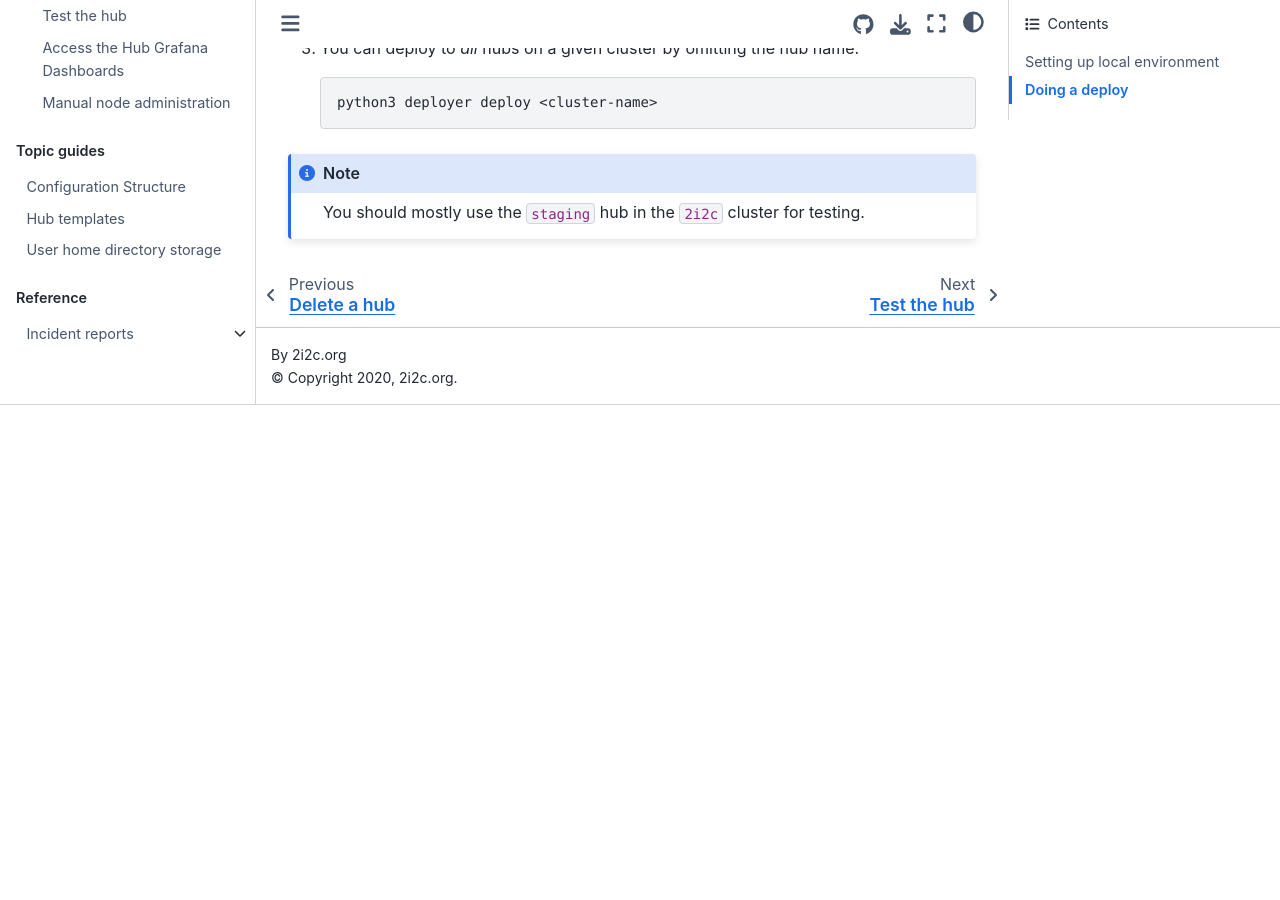
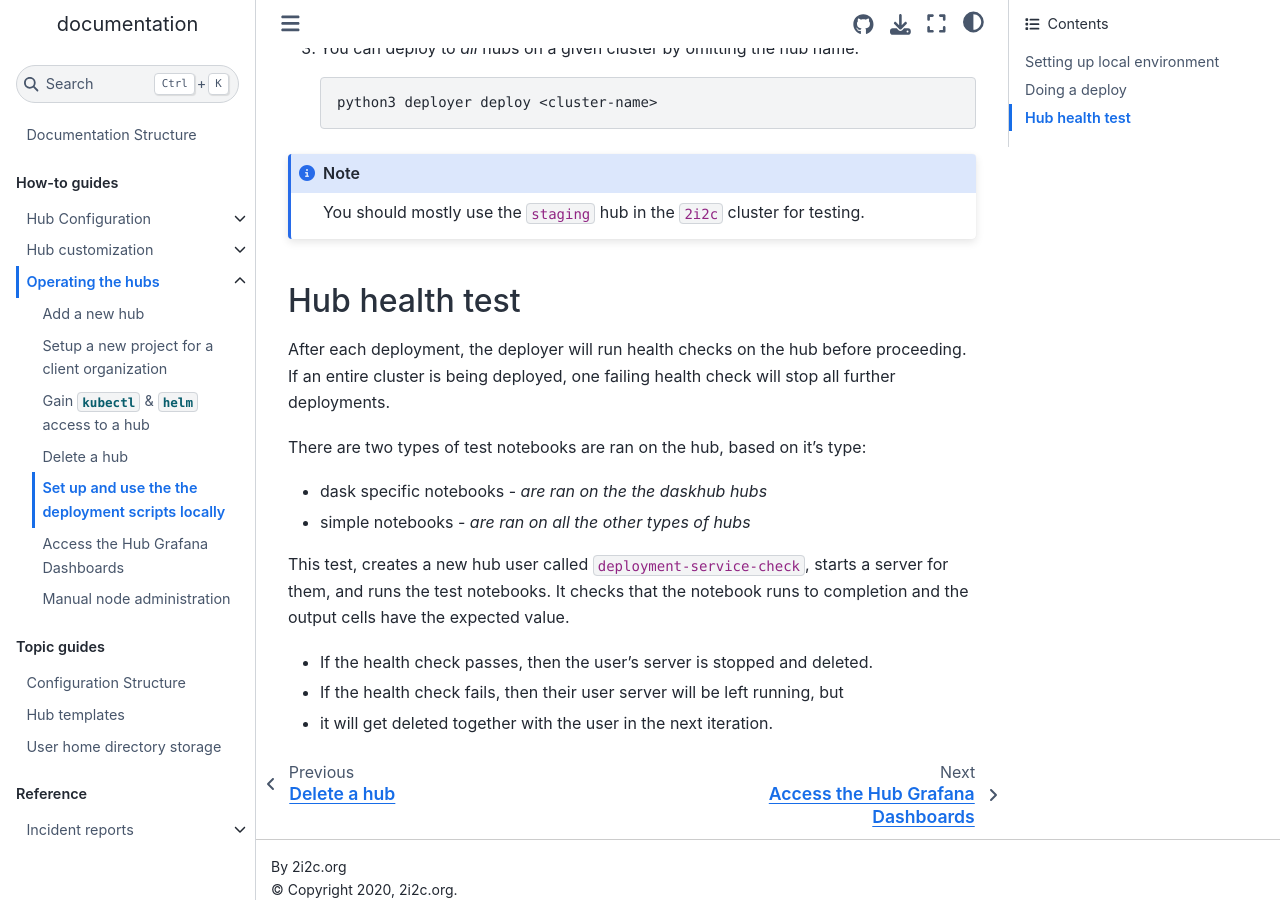
Before and after one commit to 2i2c-org/infrastructure, a Sphinx documentation site: the page built from docs/howto/operate/manual-deploy.md, in a window 1280 px wide and 900 px high, scrolled down 1472 px. Built offline with Sphinx 7.4.7 and the Sphinx Book theme 1.1.4, drawn with Linux system fonts in a browser that asks for light colours; before the commit the page ends 1877 px from its top, so only the background shows below that.

Commit message:
Remove more references to deploy.py
The content in test-hub.md was mostly redundant,
so have merged it with manual-deploy.md

````diff
--- a/docs/howto/operate/manual-deploy.md
+++ b/docs/howto/operate/manual-deploy.md
@@ -4,7 +4,7 @@ While deploys generally go through our GitHub Actions workflow, sometimes you
 need to deploy from your laptop - primarily when testing changes on staging or
 actively fixing an outage. This isn't ideal, but this is where we are now.
 
-Our deployment scripts live in the [`deploy/`](https://github.com/2i2c-org/pilot-hubs/blob/master/deploy.py)
+Our deployment scripts live in the [`deployer/`](https://github.com/2i2c-org/pilot-hubs/blob/master/deployer/)
 of this repository, and can deploy one or more hubs to our clusters.
 
 
@@ -75,3 +75,22 @@ of this repository, and can deploy one or more hubs to our clusters.
 ```{note}
 You should mostly use the `staging` hub in the `2i2c` cluster for testing.
 ```
+
+## Hub health test
+
+After each deployment, the deployer will run health checks on the hub before
+proceeding. If an entire cluster is being deployed, one failing health check
+will stop all further deployments.
+
+There are two types of test notebooks are ran on the hub, based on it's type:
+
+* dask specific notebooks - *are ran on the the daskhub hubs*
+* simple notebooks - *are ran on all the other types of hubs*
+
+This test, creates a new hub user called `deployment-service-check`, starts a
+server for them, and runs the test notebooks.  It checks that the notebook
+runs to completion and the output cells have the expected value.
+
+* If the health check passes, then the user's server is stopped and deleted.
+* If the health check fails, then their user server will be left running, but
+* it will get deleted together with the user in the next iteration.
````
Also changed, not shown: docs/howto/configure/update-env.md (+1 -1 lines), docs/howto/operate/index.md (+0 -1 lines), docs/howto/operate/test-hub.md (deleted, +0 -40 lines).
